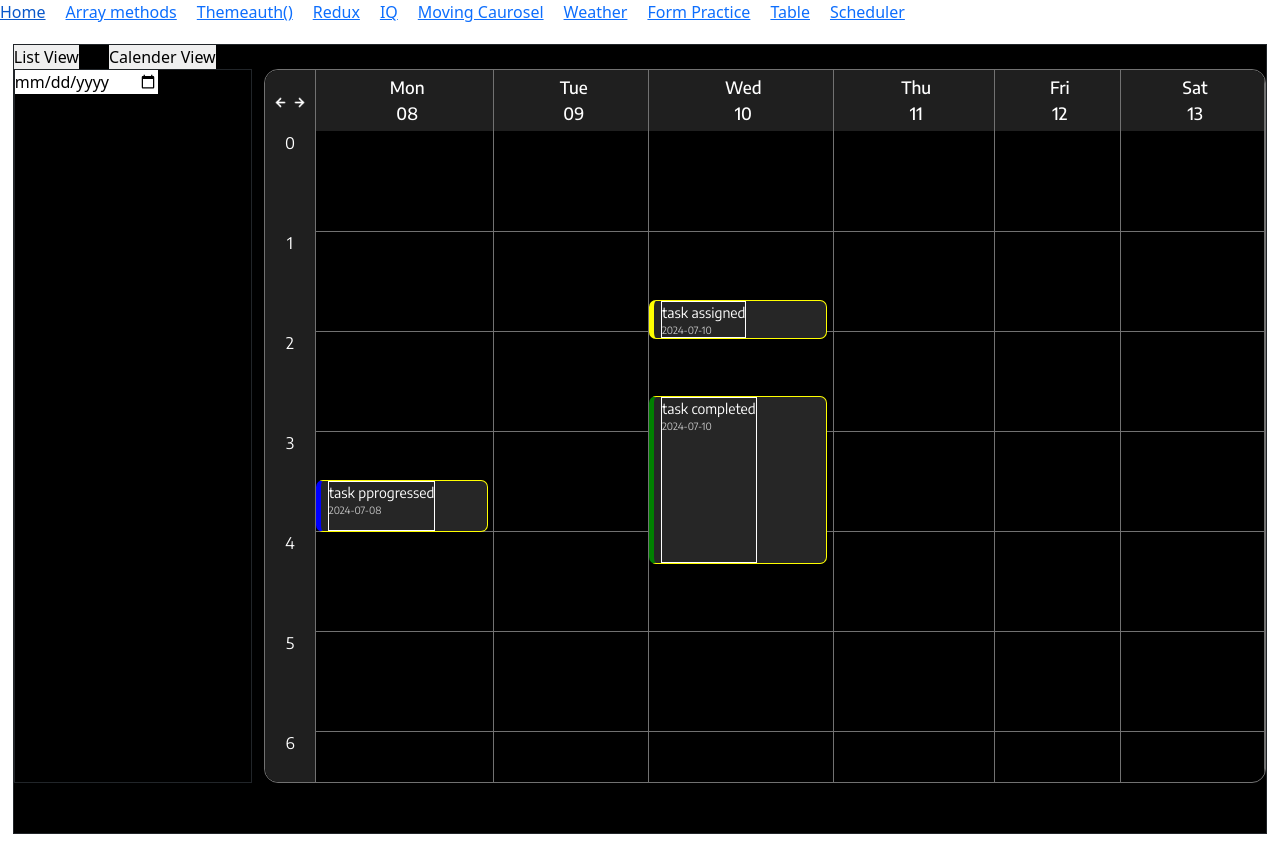
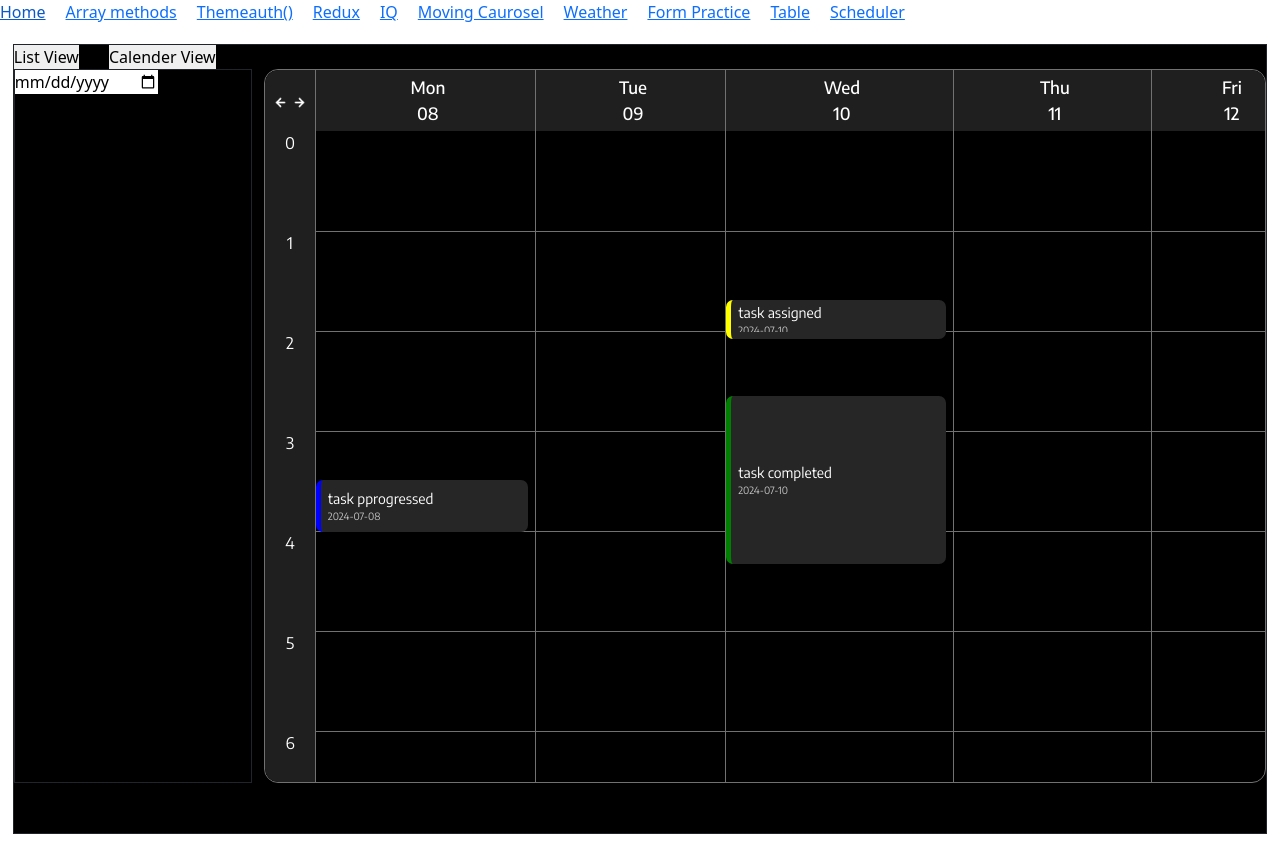
Before and after one commit to himabindhupoojari/practice, a React (Create React App) app: page /scheduler in a window 1280 px wide. Built offline with nearby package versions, Linux system fonts and the light colour scheme.

Commit message:
schedular paragraph alignment to center vertical is done

```diff
--- a/src/components/Scheduler/SchedularCalenderView.tsx
+++ b/src/components/Scheduler/SchedularCalenderView.tsx
@@ -95,7 +95,12 @@ function SchedularCalenderView() {
                 </th>
                 {weekDates.map((week) => {
                   return (
-                    <th className="schedule_months" key={week.dayName}>
+                    <th
+                      className={
+                        option === "day" ? "schedule_day" : "schedule_months"
+                      }
+                      key={week.dayName}
+                    >
                       <p>{week.dayName}</p>
                       <p>{week.date.split("-")[2]}</p>
                     </th>
@@ -177,21 +182,27 @@ function SchedularCalenderView() {
                                     borderLeft: `5px solid ${item.color}`,
                                     top: `${top}px`,
                                     height: `${height}px`,
+                                    padding:"7px"
                                   }}
                                   onClick={(event) => {
                                     editPopUp(item, event);
                                   }}
-                                  className="coldata"
+                                  className={
+                                    option === "day" ? "coldata_day" : "coldata"
+                                  }
                                 >
-                                  <p>
-                                    <span>{item.text}</span>
-                                    <span className="subtext">{item.date}</span>
-
-                                    <span className="colpopup">
+                                  <div className="aligndata">
+                                    <div>
+                                      <span>{item.text}</span>
+                                      <span className="subtext">
+                                        {item.date}
+                                      </span>
+                                    </div>
+                                    <div className="colpopup">
                                       {item.text}{" "}
                                       {`${item.from_time} to ${item.to_time}`}
-                                    </span>
-                                  </p>
+                                    </div>
+                                  </div>
                                 </div>
                               );
                             }
--- a/src/components/Scheduler/Scheduler.scss
+++ b/src/components/Scheduler/Scheduler.scss
@@ -1,4 +1,4 @@
-@import url('https://fonts.googleapis.com/css2?family=Encode+Sans:wght@100..900&display=swap');
+@import url("https://fonts.googleapis.com/css2?family=Encode+Sans:wght@100..900&display=swap");
 
 .scheduler {
   background-color: #000;
@@ -24,10 +24,10 @@
         overflow: auto;
         table {
           font-family: "Encode Sans", sans-serif;
-          // width: 1168px;
-          width: 100%;
+          width: 1220px;
+          // width: 100%;
         }
-        tr > th {
+        tr > .schedule_months {
           &:nth-child(1) {
             width: 50px !important;
             text-align: center;
@@ -55,6 +55,24 @@
             padding: 0;
           }
         }
+        tr {
+          .schedule_day {
+            text-align: left;
+            border-right: 1px solid #717171;
+            padding: 5px 5px 5px 10px;
+            color: #fff;
+            font-weight: 500;
+            font-size: 17px;
+            background-color: #1f1f1f;
+            position: sticky;
+            top: -0.5px;
+            z-index: 5;
+            p {
+              margin: 0;
+              padding: 0;
+            }
+          }
+        }
         tbody {
           tr > td {
             border-bottom: 1px solid #717171;
@@ -66,10 +84,6 @@
             color: #fff;
             cursor: pointer;
             .coldata {
-              border: 1px solid yellow;
-              display: flex;
-              vertical-align: middle;
-              align-items: center;
               width: 97%;
               padding-left: 7px;
               border-radius: 7px;
@@ -79,11 +93,81 @@
               left: 0;
               cursor: pointer;
               z-index: 1;
+              .aligndata {
+                overflow: hidden;
                 text-overflow: ellipsis !important;
-              p{
-                border: 1px solid #fff;
                 height: 100%;
                 margin: 0;
+                padding: 0;
+                display: flex;
+                align-items: center;
+                column-gap: 0px;
+                span {
+                  // overflow: hidden;
+                  // text-overflow: ellipsis !important;
+                  display: block;
+                  font-size: 14px;
+                  font-weight: 400;
+                  margin: 0;
+                  padding: 0;
+                  // word-wrap: break-word;
+                }
+                .subtext {
+                  color: #c6c6c6;
+                  font-weight: 400;
+                  font-size: 10px;
+                }
+                .colpopup {
+                  font-size: 13px;
+                  font-weight: 400;
+                  display: none;
+                  color: #fff;
+                  background-color: #2d2d2d;
+                  border: 1px solid #000;
+                  padding: 5px;
+                  position: absolute;
+                  right: -20px;
+                  bottom: -30px;
+                  white-space: nowrap;
+                  z-index: 2;
+                }
+                &:hover {
+                  .colpopup {
+                    display: block;
+                  }
+                }
+              }
+            }
+            &:nth-child(1) {
+              border-bottom: 0;
+              width: 50px !important;
+              vertical-align: text-top;
+              text-align: center;
+              position: sticky;
+              left: -0.5px;
+              z-index: 2;
+              background-color: #1f1f1f;
+            }
+          }
+          tr {
+            .coldata_day {
+              width: 30%;
+              padding-left: 7px;
+              border-radius: 7px;
+              background-color: #262626;
+              position: absolute;
+              right: 0;
+              left: 0;
+              cursor: pointer;
+              z-index: 1;
+              text-overflow: ellipsis !important;
+              .aligndata {
+                height: 100%;
+                margin: 0;
+                padding: 0;
+                display: flex;
+                align-items: center;
+                column-gap: 0px;
                 span {
                   text-overflow: ellipsis !important;
                   display: block;
@@ -93,7 +177,7 @@
                   padding: 0;
                   word-wrap: break-word;
                 }
-                .subtext{
+                .subtext {
                   color: #c6c6c6;
                   font-weight: 400;
                   font-size: 10px;
@@ -113,37 +197,20 @@
                   bottom: -30px;
                   white-space: nowrap;
                   z-index: 2;
-
                 }
-                &:hover{
+                &:hover {
                   .colpopup {
                     display: block;
                   }
                 }
               }
             }
-            &:nth-child(1) {
-              border-bottom: 0;
-              width: 50px !important;
-              vertical-align: text-top;
-              text-align: center;
-              position: sticky;
-              left: -0.5px;
-              z-index: 2;
-              background-color: #1f1f1f;
           }
         }
       }
-        // tr th:first-child {
-        //   width: 100px;
-        //   text-align: left;
-        //   background-color: blue;
-        // }
-        // tr td:first-child {
-        //   width: 100px;
-        //   text-align: center;
-        //   background-color: blue;
-        // }
+      &::-webkit-scrollbar {
+        display: none;
+        // overflow: auto;
       }
     }
   }
```
Lines whose indentation alone changed are shown as unchanged.
